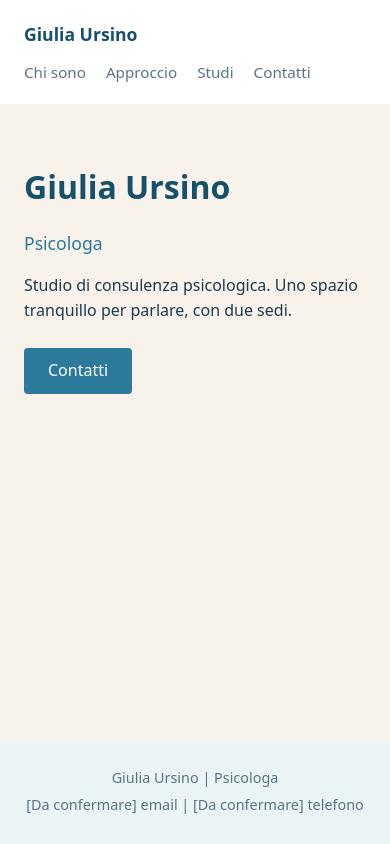
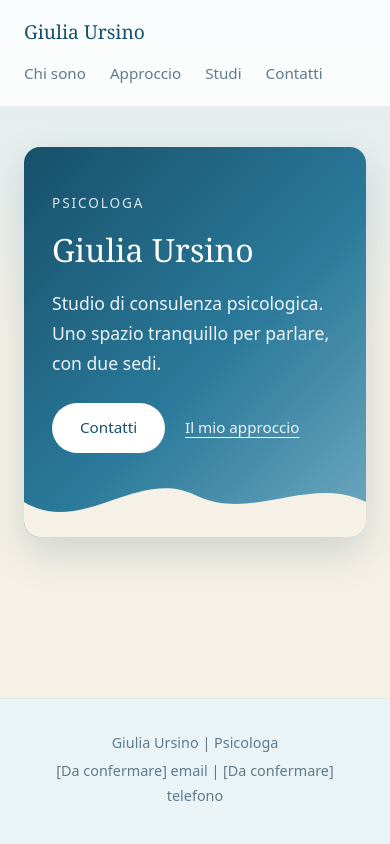
Before and after one commit to murphy-afk/therapist-ursino, a React (Vite) app: page / in a window 390 px wide. Built offline with nearby package versions, Linux system fonts and the light colour scheme.

Commit message:
redesigned graphics with sea theme and lorem text

```diff
--- a/src/content/site.js
+++ b/src/content/site.js
@@ -11,11 +11,12 @@ export const site = {
 
   about: {
     text: '[Da confermare] Breve biografia di Giulia Ursino.',
-    quote: '[Da confermare] La citazione che piace a Giulia.',
+    quote:
+      'Lorem ipsum dolor sit amet, consectetur adipiscing elit, sed do eiusmod tempor incididunt ut labore et dolore magna aliqua. Ut enim ad minim veniam, quis nostrud exercitation ullamco laboris.',
   },
 
   approach: {
-    text: '[Da confermare] Descrizione del tipo di terapia svolta.',
+    text: 'Lorem ipsum dolor sit amet, consectetur adipiscing elit, sed do eiusmod tempor incididunt ut labore et dolore magna aliqua. Ut enim ad minim veniam, quis nostrud exercitation ullamco laboris nisi ut aliquip ex ea commodo consequat. Duis aute irure dolor in reprehenderit in voluptate velit esse cillum dolore eu fugiat nulla pariatur. Excepteur sint occaecat cupidatat non proident, sunt in culpa qui officia deserunt mollit anim id est laborum.',
   },
 
   studios: [
--- a/src/pages/Approach.jsx
+++ b/src/pages/Approach.jsx
@@ -4,7 +4,9 @@ export default function Approach() {
   return (
     <section>
       <h1>Approccio</h1>
-      <p>{site.approach.text}</p>
+      <div className="card">
+        <p>{site.approach.text}</p>
+      </div>
     </section>
   )
 }
--- a/src/pages/Contacts.jsx
+++ b/src/pages/Contacts.jsx
@@ -5,9 +5,11 @@ export default function Contacts() {
   return (
     <section>
       <h1>Contatti</h1>
-      <p>{contacts.email}</p>
-      <p>{contacts.phone}</p>
-      <p>{contacts.address}</p>
+      <div className="contact-list">
+        <p className="contact-item">{contacts.email}</p>
+        <p className="contact-item">{contacts.phone}</p>
+        <p className="contact-item">{contacts.address}</p>
+      </div>
     </section>
   )
 }
--- a/src/pages/Home.jsx
+++ b/src/pages/Home.jsx
@@ -3,11 +3,17 @@ import { Link } from '../router.jsx'
 
 export default function Home() {
   return (
-    <section>
+    <section className="hero">
+      <p className="hero-kicker">{site.title}</p>
       <h1>{site.name}</h1>
-      <p className="lead">{site.title}</p>
-      <p>{site.intro}</p>
-      <Link to="/contatti" className="button">Contatti</Link>
+      <p className="hero-text">{site.intro}</p>
+      <div className="hero-actions">
+        <Link to="/contatti" className="button button-light">Contatti</Link>
+        <Link to="/approccio" className="hero-link">Il mio approccio</Link>
+      </div>
+      <svg className="hero-wave" viewBox="0 0 1440 100" preserveAspectRatio="none">
+        <path d="M0,50 C240,100 480,0 720,40 C960,80 1200,10 1440,50 L1440,100 L0,100 Z" />
+      </svg>
     </section>
   )
 }
--- a/src/styles.css
+++ b/src/styles.css
@@ -1,10 +1,14 @@
 :root {
-  --sand: #f7f3ea;
+  --sand: #f6f1e7;
+  --sand-deep: #ece3d2;
   --foam: #eaf3f6;
   --sea: #2b7a9b;
+  --sea-light: #6fa9c0;
   --sea-deep: #17506a;
-  --text: #1f3a4d;
-  --muted: #5b7385;
+  --sky: #dcecf3;
+  --text: #24404f;
+  --muted: #5f7a8a;
+  --card: #ffffff;
 }
 
 * {
@@ -16,8 +20,9 @@
 body {
   font-family: system-ui, sans-serif;
   color: var(--text);
-  background: var(--sand);
-  line-height: 1.6;
+  background: linear-gradient(180deg, var(--sky) 0, var(--sand) 340px);
+  background-attachment: fixed;
+  line-height: 1.7;
 }
 
 .app {
@@ -26,20 +31,26 @@ body {
   flex-direction: column;
 }
 
+/* header */
+
 .header {
+  position: sticky;
+  top: 0;
+  z-index: 5;
   display: flex;
   flex-wrap: wrap;
   align-items: center;
   justify-content: space-between;
   gap: 12px;
-  padding: 20px 24px;
-  background: #ffffff;
-  border-bottom: 1px solid var(--foam);
+  padding: 18px 64px;
+  background: rgba(255, 255, 255, 0.85);
+  backdrop-filter: blur(8px);
+  border-bottom: 1px solid rgba(23, 80, 106, 0.08);
 }
 
 .brand {
-  font-size: 1.1rem;
-  font-weight: 600;
+  font-family: Georgia, 'Times New Roman', serif;
+  font-size: 1.2rem;
   color: var(--sea-deep);
   text-decoration: none;
 }
@@ -47,38 +58,48 @@ body {
 .nav {
   display: flex;
   flex-wrap: wrap;
-  gap: 20px;
+  gap: 24px;
 }
 
 .nav a {
   color: var(--muted);
   text-decoration: none;
   font-size: 0.95rem;
+  padding-bottom: 2px;
+  border-bottom: 2px solid transparent;
 }
 
-.nav a:hover,
+.nav a:hover {
+  color: var(--sea);
+}
+
 .nav a.active {
   color: var(--sea);
+  border-bottom-color: var(--sea);
 }
+
+/* layout */
 
 .page {
   flex: 1;
   width: 100%;
-  max-width: 720px;
+  max-width: 880px;
   margin: 0 auto;
-  padding: 56px 24px;
+  padding: 56px 40px;
 }
 
 h1 {
-  font-size: 2rem;
-  font-weight: 600;
+  font-family: Georgia, 'Times New Roman', serif;
+  font-size: 2.1rem;
+  font-weight: 500;
   color: var(--sea-deep);
   margin-bottom: 16px;
 }
 
 h2 {
-  font-size: 1.2rem;
-  font-weight: 600;
+  font-family: Georgia, 'Times New Roman', serif;
+  font-size: 1.3rem;
+  font-weight: 500;
   color: var(--sea-deep);
   margin-bottom: 8px;
 }
@@ -88,21 +109,131 @@ p {
 }
 
 .lead {
+  font-size: 1.15rem;
+  color: var(--sea);
+}
+
+/* home hero */
+
+.hero {
+  position: relative;
+  overflow: hidden;
+  padding: 64px 48px 96px;
+  border-radius: 20px;
+  background: linear-gradient(135deg, var(--sea-deep) 0%, var(--sea) 55%, var(--sea-light) 100%);
+  color: #ffffff;
+  box-shadow: 0 16px 40px rgba(23, 80, 106, 0.18);
+}
+
+.hero h1 {
+  color: #ffffff;
+  font-size: 2.7rem;
+  margin-bottom: 12px;
+}
+
+.hero-kicker {
+  text-transform: uppercase;
+  letter-spacing: 0.14em;
+  font-size: 0.85rem;
+  opacity: 0.85;
+  margin-bottom: 8px;
+}
+
+.hero-text {
+  max-width: 480px;
   font-size: 1.1rem;
-  color: var(--sea);
+  opacity: 0.92;
+  margin-bottom: 24px;
+}
+
+.hero-wave {
+  position: absolute;
+  left: 0;
+  bottom: 0;
+  display: block;
+  width: 100%;
+  height: 70px;
+}
+
+.hero-wave path {
+  fill: var(--sand);
+}
+
+.hero-actions {
+  display: flex;
+  flex-wrap: wrap;
+  align-items: center;
+  gap: 20px;
+}
+
+.hero-link {
+  color: #ffffff;
+  font-size: 0.95rem;
+  text-decoration: underline;
+  text-underline-offset: 4px;
+  opacity: 0.9;
+}
+
+.hero-link:hover {
+  opacity: 1;
+}
+
+/* buttons */
+
+.button {
+  display: inline-block;
+  padding: 12px 28px;
+  background: var(--sea);
+  color: #ffffff;
+  text-decoration: none;
+  border-radius: 999px;
+  font-size: 0.95rem;
+  transition: background 0.2s;
+}
+
+.button:hover {
+  background: var(--sea-deep);
+}
+
+.button-light {
+  background: #ffffff;
+  color: var(--sea-deep);
+}
+
+.button-light:hover {
+  background: var(--foam);
+}
+
+/* cards and sections */
+
+.card {
+  background: var(--card);
+  padding: 32px;
+  border-radius: 14px;
+  border: 1px solid rgba(23, 80, 106, 0.06);
+  box-shadow: 0 4px 16px rgba(23, 80, 106, 0.05);
 }
 
 blockquote {
   margin-top: 24px;
-  padding-left: 16px;
-  border-left: 3px solid var(--sea);
+  padding: 24px 28px;
+  background: var(--card);
+  border-left: 4px solid var(--sea);
+  border-radius: 0 14px 14px 0;
+  box-shadow: 0 4px 16px rgba(23, 80, 106, 0.05);
+  font-family: Georgia, 'Times New Roman', serif;
+  font-style: italic;
+  font-size: 1.1rem;
   color: var(--muted);
-  font-style: italic;
 }
 
 .studio {
-  padding: 24px 0;
-  border-bottom: 1px solid var(--foam);
+  margin-top: 16px;
+  padding: 28px;
+  background: var(--card);
+  border-radius: 14px;
+  border: 1px solid rgba(23, 80, 106, 0.06);
+  box-shadow: 0 4px 16px rgba(23, 80, 106, 0.05);
 }
 
 .pending {
@@ -110,21 +241,24 @@ blockquote {
   font-style: italic;
 }
 
+/* gallery */
+
 .gallery {
   display: grid;
   grid-template-columns: repeat(auto-fill, minmax(140px, 1fr));
-  gap: 12px;
-  margin-top: 12px;
+  gap: 14px;
+  margin-top: 16px;
 }
 
 .gallery-thumb {
   padding: 0;
-  border: none;
+  border: 3px solid #ffffff;
   background: none;
   cursor: pointer;
   aspect-ratio: 4 / 3;
   overflow: hidden;
-  border-radius: 4px;
+  border-radius: 10px;
+  box-shadow: 0 4px 12px rgba(23, 80, 106, 0.1);
 }
 
 .gallery-thumb img {
@@ -132,11 +266,11 @@ blockquote {
   width: 100%;
   height: 100%;
   object-fit: cover;
-  transition: transform 0.2s;
+  transition: transform 0.25s;
 }
 
 .gallery-thumb:hover img {
-  transform: scale(1.03);
+  transform: scale(1.04);
 }
 
 .lightbox {
@@ -154,16 +288,17 @@ blockquote {
   max-width: 100%;
   max-height: 80vh;
   object-fit: contain;
-  border-radius: 4px;
+  border-radius: 8px;
+  box-shadow: 0 20px 60px rgba(0, 0, 0, 0.35);
 }
 
 .lightbox-close,
 .lightbox-prev,
 .lightbox-next {
   position: absolute;
-  padding: 8px 16px;
+  padding: 10px 18px;
   border: none;
-  border-radius: 4px;
+  border-radius: 999px;
   background: #ffffff;
   color: var(--sea-deep);
   font-size: 0.9rem;
@@ -187,23 +322,29 @@ blockquote {
   transform: translateY(-50%);
 }
 
-.button {
-  display: inline-block;
-  margin-top: 8px;
-  padding: 10px 24px;
-  background: var(--sea);
-  color: #ffffff;
-  text-decoration: none;
-  border-radius: 4px;
+/* contacts */
+
+.contact-list {
+  display: flex;
+  flex-direction: column;
+  gap: 12px;
 }
 
-.button:hover {
-  background: var(--sea-deep);
+.contact-item {
+  margin-bottom: 0;
+  padding: 18px 24px;
+  background: var(--card);
+  border-radius: 12px;
+  border: 1px solid rgba(23, 80, 106, 0.06);
+  box-shadow: 0 4px 16px rgba(23, 80, 106, 0.05);
 }
 
+/* footer */
+
 .footer {
-  padding: 24px;
+  padding: 32px 40px;
   background: var(--foam);
+  border-top: 1px solid rgba(23, 80, 106, 0.06);
   text-align: center;
   color: var(--muted);
   font-size: 0.9rem;
@@ -212,3 +353,28 @@ blockquote {
 .footer p {
   margin-bottom: 4px;
 }
+
+/* mobile */
+
+@media (max-width: 600px) {
+  .header {
+    padding: 16px 24px;
+  }
+
+  .page {
+    padding: 40px 24px;
+  }
+
+  .hero {
+    padding: 44px 28px 84px;
+    border-radius: 16px;
+  }
+
+  .hero h1 {
+    font-size: 2rem;
+  }
+
+  h1 {
+    font-size: 1.8rem;
+  }
+}
```
